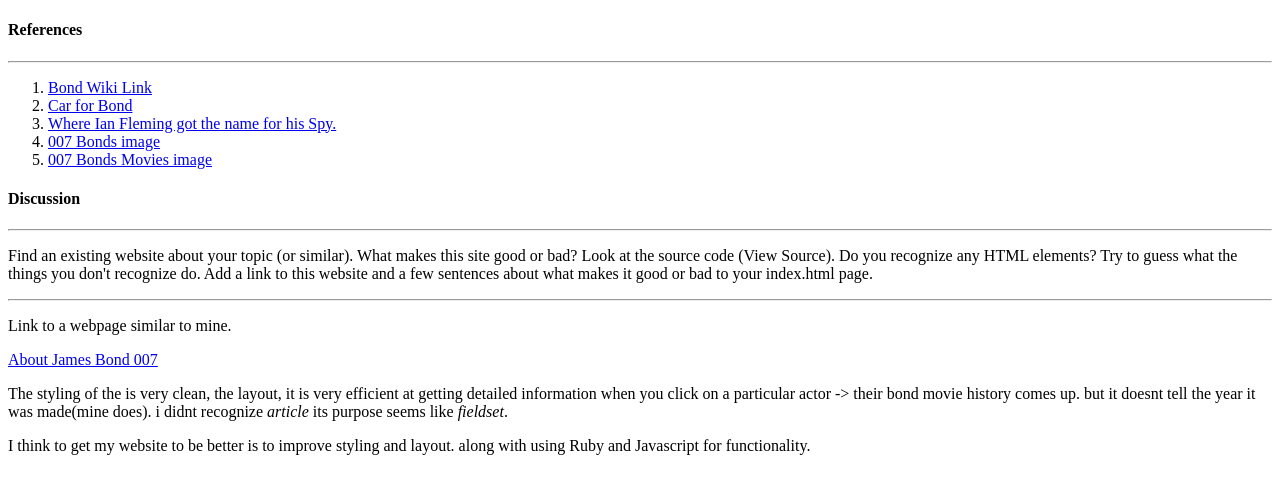
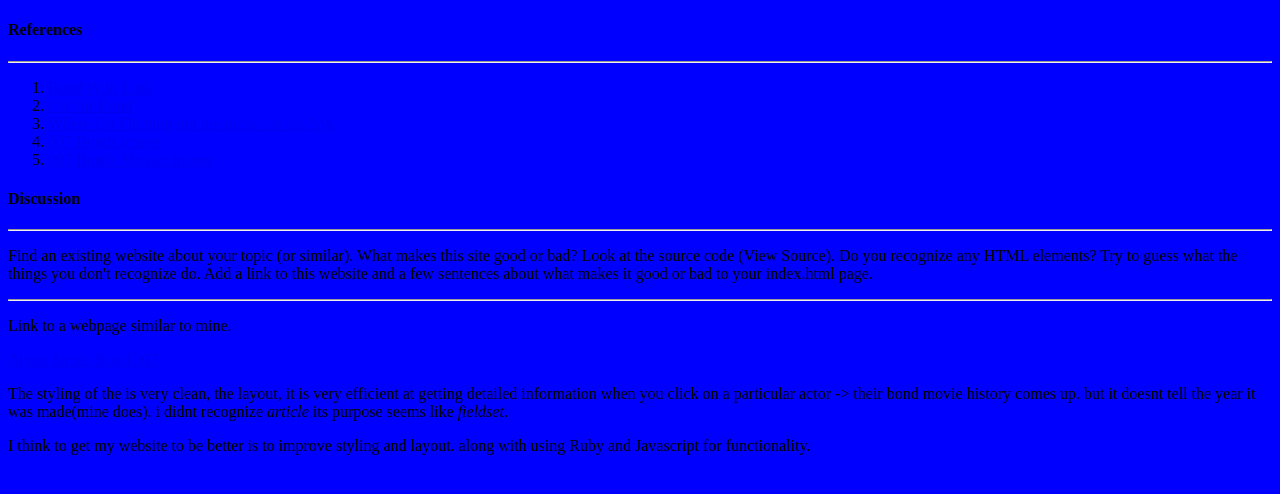
Before and after one commit to GBrar/GBrar.github.io, a plain HTML site: page references.html in a window 1280 px wide. Drawn offline with Linux system fonts and the light colour scheme.

Commit message:
adding CSS to webpage, complete release 0

```diff
--- a/references.html
+++ b/references.html
@@ -2,6 +2,7 @@
 <html>
 	<head>
 		<title>References</title>
+		<link rel="stylesheet" type="text/css" href="styles/styling.css">
 	</head>
 
 	<body>
--- /dev/null
+++ b/styles/styling.css
@@ -0,0 +1,3 @@
+body {
+	background-color: blue;
+}
```
Also changed, not shown: index.html (+1 -0 lines).
